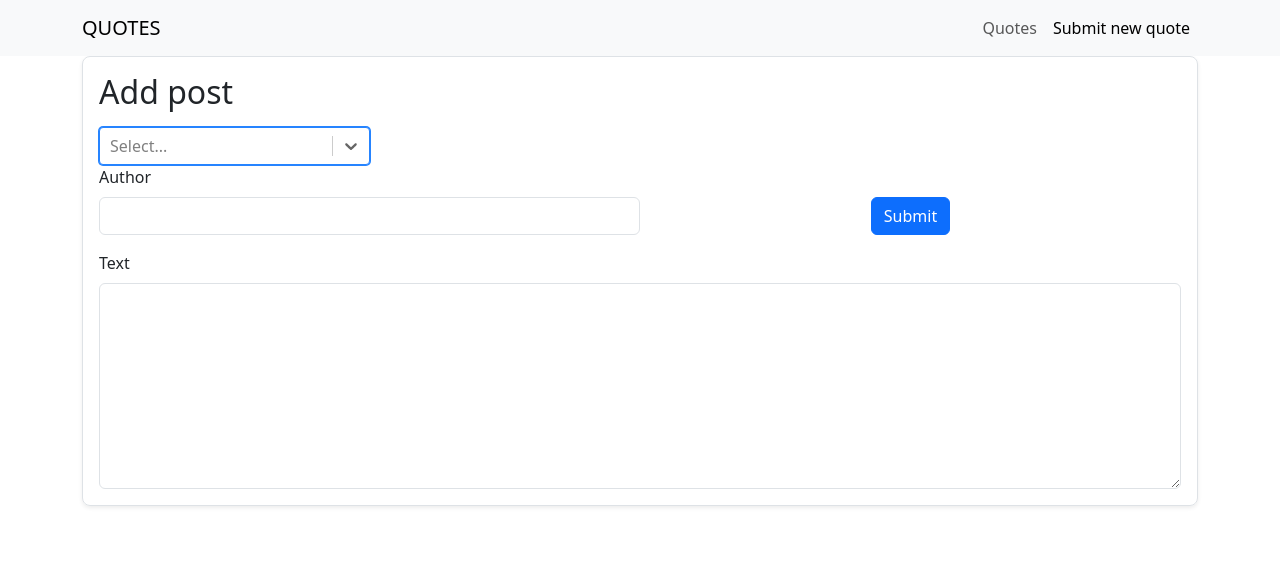
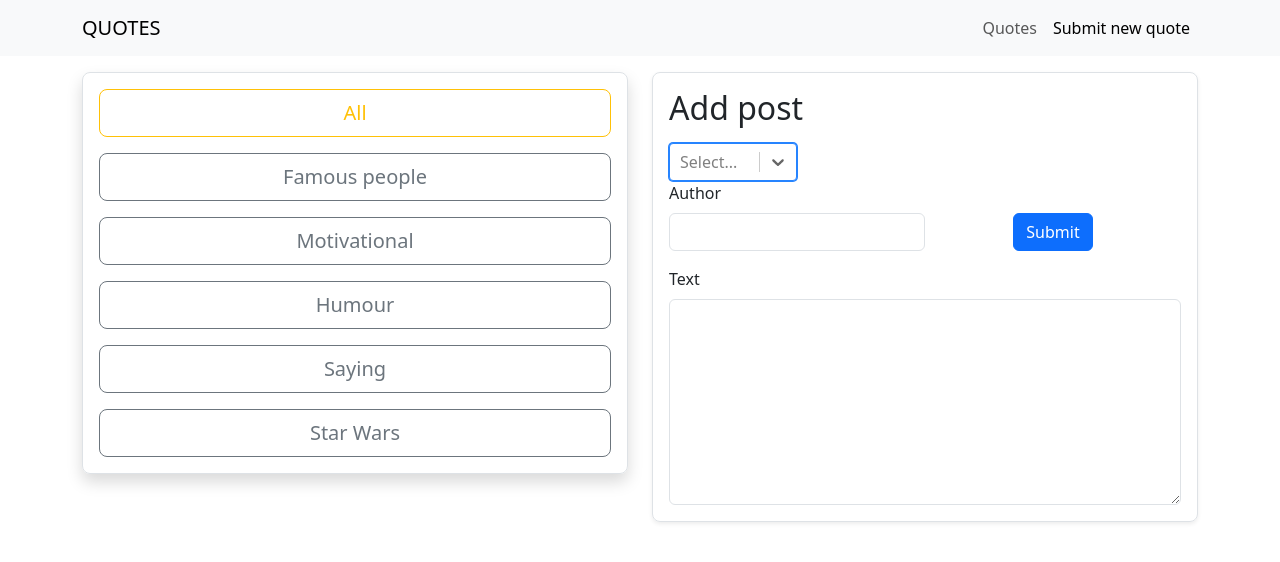
Before and after one commit to AlanNRZBV/controlWork-8, a React (Vite) app: page /add-quote in a window 1280 px wide. Shown: the top 562 px of the page. Built offline with nearby package versions, Linux system fonts and the light colour scheme; no server answers.

Commit message:
feat: Implemented category filter functionality

```diff
--- /dev/null
+++ b/src/components/Categories/Categories.tsx
@@ -0,0 +1,16 @@
+import { FC } from 'react';
+import { ICategories } from '../../types';
+import CategoriesLink from './CategoriesLink.tsx';
+
+const Categories: FC<ICategories> = ({ onFilter, categories }) => {
+  return (
+    <div className="d-flex flex-column border border-1 rounded-3 shadow px-3 pt-3">
+      <CategoriesLink onFilter={onFilter} isAll={true} />
+      {categories.map((item, index) => (
+        <CategoriesLink onFilter={onFilter} label={item.label} urlId={item.value} key={index} />
+      ))}
+    </div>
+  );
+};
+
+export default Categories;
--- /dev/null
+++ b/src/components/Categories/CategoriesLink.tsx
@@ -0,0 +1,33 @@
+import { FC } from 'react';
+import { ICategoriesLink } from '../../types';
+import { Link } from 'react-router-dom';
+
+const CategoriesLink: FC<ICategoriesLink> = ({ onFilter, urlId, label, isAll }) => {
+  const clickHandler = () => {
+    if (urlId && onFilter) {
+      onFilter(urlId);
+    }
+  };
+
+  const isAllClickHandler = () => {
+    if (onFilter) {
+      onFilter(urlId, isAll);
+    }
+  };
+
+  return (
+    <>
+      {isAll ? (
+        <Link onClick={isAllClickHandler} to={'/quotes'} className="btn btn-outline-warning mb-3 btn-lg">
+          All
+        </Link>
+      ) : (
+        <Link onClick={clickHandler} to={`/quotes/${urlId}`} className="btn btn-outline-secondary mb-3 btn-lg">
+          {label}
+        </Link>
+      )}
+    </>
+  );
+};
+
+export default CategoriesLink;
--- a/src/components/Quote/Quote.tsx
+++ b/src/components/Quote/Quote.tsx
@@ -9,13 +9,13 @@ const Quote: FC<IQuote> = ({ author, text, onDelete, id, onEdit }) => {
     }
   };
   const editHandler = () => {
-    if (id && onEdit){
-      onEdit(id)
+    if (id && onEdit) {
+      onEdit(id);
     }
   };
 
   return (
-    <div className="mb-3 border border-1 rounded-3 py-3 px-3 d-flex">
+    <div className="mb-3 border border-1 rounded-3 py-3 px-3 d-flex shadow-sm">
       <div className="d-flex flex-column me-auto">
         <p className="border-bottom border-1 pb-3">{text}</p>
         <span className="text-secondary fst-italic">{author}</span>
--- a/src/components/QuoteForm/QuoteForm.tsx
+++ b/src/components/QuoteForm/QuoteForm.tsx
@@ -8,7 +8,7 @@ const QuoteForm: FC<IQuoteForm> = ({ options, inputData, onSubmit, onChange, onS
     <section className="border border-1 rounded rounded-3 shadow-sm py-3 px-3">
       <h2 className="mb-3">Add post</h2>
       <Form onSubmit={onSubmit}>
-        <Select onChange={onSelect} className="w-25" options={options} autoFocus={true} value={selected}/>
+        <Select onChange={onSelect} className="w-25" options={options} autoFocus={true} value={selected} />
         <FormGroup className="mb-3 d-flex flex-wrap">
           <Form.Label className="w-100" htmlFor="title">
             Author
--- /dev/null
+++ b/src/constants/constants.ts
@@ -0,0 +1,9 @@
+import { IOptions } from '../types';
+
+export const options: IOptions[] = [
+  { value: 'famous', label: 'Famous people' },
+  { value: 'motivational', label: 'Motivational' },
+  { value: 'humour', label: 'Humour' },
+  { value: 'saying', label: 'Saying' },
+  { value: 'star-wars', label: 'Star Wars' },
+];
--- a/src/containers/AddQuote/AddQuote.tsx
+++ b/src/containers/AddQuote/AddQuote.tsx
@@ -3,6 +3,8 @@ import { IAddQuote, IOptions, IQuote } from '../../types';
 import axiosApi from '../../axiosApi.ts';
 import { useNavigate } from 'react-router-dom';
 import QuoteForm from '../../components/QuoteForm/QuoteForm.tsx';
+import { options } from '../../constants/constants.ts';
+
 const AddQuote: FC<IAddQuote> = ({ loadToggle, editId }) => {
   const [inputData, setInputData] = useState<IQuote>({
     category: '',
@@ -13,14 +15,6 @@ const AddQuote: FC<IAddQuote> = ({ loadToggle, editId }) => {
   const [selectedOption, setSelectedOption] = useState<IOptions | null>(null);
 
   const navigate = useNavigate();
-
-  const options: IOptions[] = [
-    { value: 'famous', label: 'Famous people' },
-    { value: 'motivational', label: 'Motivational' },
-    { value: 'humour', label: 'Humour' },
-    { value: 'saying', label: 'Saying' },
-    { value: 'star-wars', label: 'Star Wars' },
-  ];
 
   useEffect(() => {
     if (editId !== '') {
@@ -42,7 +36,10 @@ const AddQuote: FC<IAddQuote> = ({ loadToggle, editId }) => {
   }, [editId]);
 
   const inputDataChanged = useCallback((e: React.ChangeEvent<HTMLInputElement>) => {
-    setInputData((prevState) => ({ ...prevState, [e.target.name]: e.target.value }));
+    setInputData((prevState) => ({
+      ...prevState,
+      [e.target.name]: e.target.value,
+    }));
   }, []);
 
   const selectHandler = (selected: IOptions | null) => {
@@ -63,7 +60,12 @@ const AddQuote: FC<IAddQuote> = ({ loadToggle, editId }) => {
     } catch (error) {
       console.log('Caught while sending data to server: ' + error);
     }
-    setInputData((prevState) => ({ ...prevState, author: '', category: '', text: '' }));
+    setInputData((prevState) => ({
+      ...prevState,
+      author: '',
+      category: '',
+      text: '',
+    }));
     navigate('/');
   };
 
--- a/src/containers/App/App.tsx
+++ b/src/containers/App/App.tsx
@@ -1,28 +1,66 @@
-import { Container, Nav, Navbar } from 'react-bootstrap';
+import { Col, Container, Nav, Navbar, Row, Spinner } from 'react-bootstrap';
 import { Route, Routes, NavLink, useNavigate } from 'react-router-dom';
 import Quotes from '../Quotes/Quotes.tsx';
 import AddQuote from '../AddQuote/AddQuote.tsx';
 import { useEffect, useState } from 'react';
 import { IQuote } from '../../types';
 import axiosApi from '../../axiosApi.ts';
+import Categories from '../../components/Categories/Categories.tsx';
+import { options } from '../../constants/constants.ts';
+import { Simulate } from 'react-dom/test-utils';
 
 function App() {
   const [quotes, setQuotes] = useState<IQuote[]>([]);
   const [isLoaded, setIsLoaded] = useState(false);
   const [editId, setEditId] = useState<string>('');
+  const [toggleSpinner, setToggleSpinner]=useState(false)
+  const [toggleCategories, setToggleCategories]=useState(false)
   const navigate = useNavigate();
-
   useEffect(() => {
+    setToggleSpinner(true)
     if (!isLoaded) {
-      axiosApi.get('/quotes.json').then((response) => {
+      axiosApi.get('/quotes.json')
+        .then((response) => {
         if (response.data !== null) {
-          const newQuotes = Object.keys(response.data).map((id) => ({ id, ...response.data[id] }));
+          const newQuotes = Object.keys(response.data).map((id) => ({
+            id,
+            ...response.data[id],
+          }));
+          setToggleCategories(prevState => !prevState)
+          setToggleSpinner(false)
           setQuotes(newQuotes);
         }
+      }).catch((error)=>{
+        setToggleSpinner(false)
+        console.log('Caught while fetching data: ' + error)
       });
     }
     setIsLoaded(true);
   }, [isLoaded]);
+  const filterCategory = async (category?: string, isAll?: boolean) => {
+    setToggleSpinner(true)
+    if (!isAll) {
+      setQuotes([]);
+      const url = `/quotes.json?orderBy="category"&equalTo="${category}"`;
+      await axiosApi.get(url).then((response) => {
+        if (response.data !== null) {
+          const newQuotes = Object.keys(response.data).map((id) => ({
+            id,
+            ...response.data[id],
+          }));
+          setQuotes(newQuotes);
+          setToggleSpinner(false)
+        }
+      }).catch((error)=>{
+        setToggleSpinner(false)
+        console.log('Caught after quote delete: ' + error)
+      });
+    } else {
+      if (isLoaded) {
+        setIsLoaded((prevState) => !prevState);
+      }
+    }
+  };
 
   const toggleIsLoaded = () => {
     if (isLoaded) {
@@ -38,6 +76,7 @@ function App() {
         const newQuotes = [...prevState];
         return newQuotes.filter((post) => post.id !== key);
       });
+      setToggleCategories(false)
       navigate('/');
     } catch (error) {
       console.log(`Deleting quote with id:${id} cause and error:${error}`);
@@ -45,8 +84,12 @@ function App() {
   };
 
   const editQuote = (key: string) => {
+    setToggleCategories(prevState => !prevState)
     setEditId(key);
   };
+  const toggleCategoriesHandler = ()=>{
+    setToggleCategories(prevState => !prevState)
+  }
 
   return (
     <>
@@ -57,10 +100,10 @@ function App() {
             <Navbar.Toggle aria-controls="basic-navbar-nav" />
             <Navbar.Collapse id="basic-navbar-nav">
               <Nav className="ms-auto">
-                <NavLink className="nav-link" to="/quotes">
+                <NavLink onClick={toggleCategoriesHandler} className="nav-link" to="/quotes">
                   Quotes
                 </NavLink>
-                <NavLink className="nav-link" to="add-quote">
+                <NavLink onClick={toggleCategoriesHandler} className="nav-link" to="add-quote">
                   Submit new quote
                 </NavLink>
               </Nav>
@@ -70,13 +113,36 @@ function App() {
       </header>
       <main>
         <Container>
-          <Routes>
-            <Route path="/" element={<Quotes quotes={quotes} onDelete={deleteQuote} onEdit={editQuote}/>} />
-            <Route path="/quotes" element={<Quotes quotes={quotes} onDelete={deleteQuote} onEdit={editQuote} />} />
-            <Route path="/quotes/:id" element={<Quotes quotes={quotes} onDelete={deleteQuote} onEdit={editQuote}/>} />
-            <Route path="/add-quote" element={<AddQuote loadToggle={toggleIsLoaded} editId={editId} />} />
-            <Route path="/quotes/:id/edit" element={<AddQuote loadToggle={toggleIsLoaded} editId={editId} />} />
-          </Routes>
+          <Row className="pt-3">
+            {toggleCategories ? (<></>)
+              :
+              (
+                <Col className="h-100">
+                  <Categories onFilter={filterCategory} categories={options} />
+                </Col>
+              )}
+
+            <Col>
+              {toggleSpinner? (
+                <Spinner animation="border" role="status">
+                <span className="visually-hidden">Loading...</span>
+                </Spinner>
+                )
+                :
+                (
+                  <Routes>
+                    <Route path="/" element={<Quotes quotes={quotes} onDelete={deleteQuote} onEdit={editQuote} />} />
+                    <Route path="/quotes" element={<Quotes quotes={quotes} onDelete={deleteQuote} onEdit={editQuote} />} />
+                    <Route
+                      path="/quotes/:id"
+                      element={<Quotes quotes={quotes} onDelete={deleteQuote} onEdit={editQuote} />}
+                    />
+                    <Route path="/add-quote" element={<AddQuote loadToggle={toggleIsLoaded} editId={editId} />} />
+                    <Route path="/quotes/:id/edit" element={<AddQuote loadToggle={toggleIsLoaded} editId={editId} />} />
+                  </Routes>
+                )}
+            </Col>
+          </Row>
         </Container>
       </main>
     </>
--- a/src/containers/Quotes/Quotes.tsx
+++ b/src/containers/Quotes/Quotes.tsx
@@ -4,7 +4,7 @@ import Quote from '../../components/Quote/Quote.tsx';
 
 const Quotes: FC<IQuotes> = ({ quotes, onDelete, onEdit }) => {
   return (
-    <div className="">
+    <div className="border border-1 rounded-3 px-3 py-3 shadow">
       {quotes.map((item) => (
         <Quote author={item.author} text={item.text} key={item.id} onDelete={onDelete} id={item.id} onEdit={onEdit} />
       ))}
```
Also changed, not shown: src/types.d.ts (+13 -1 lines).
